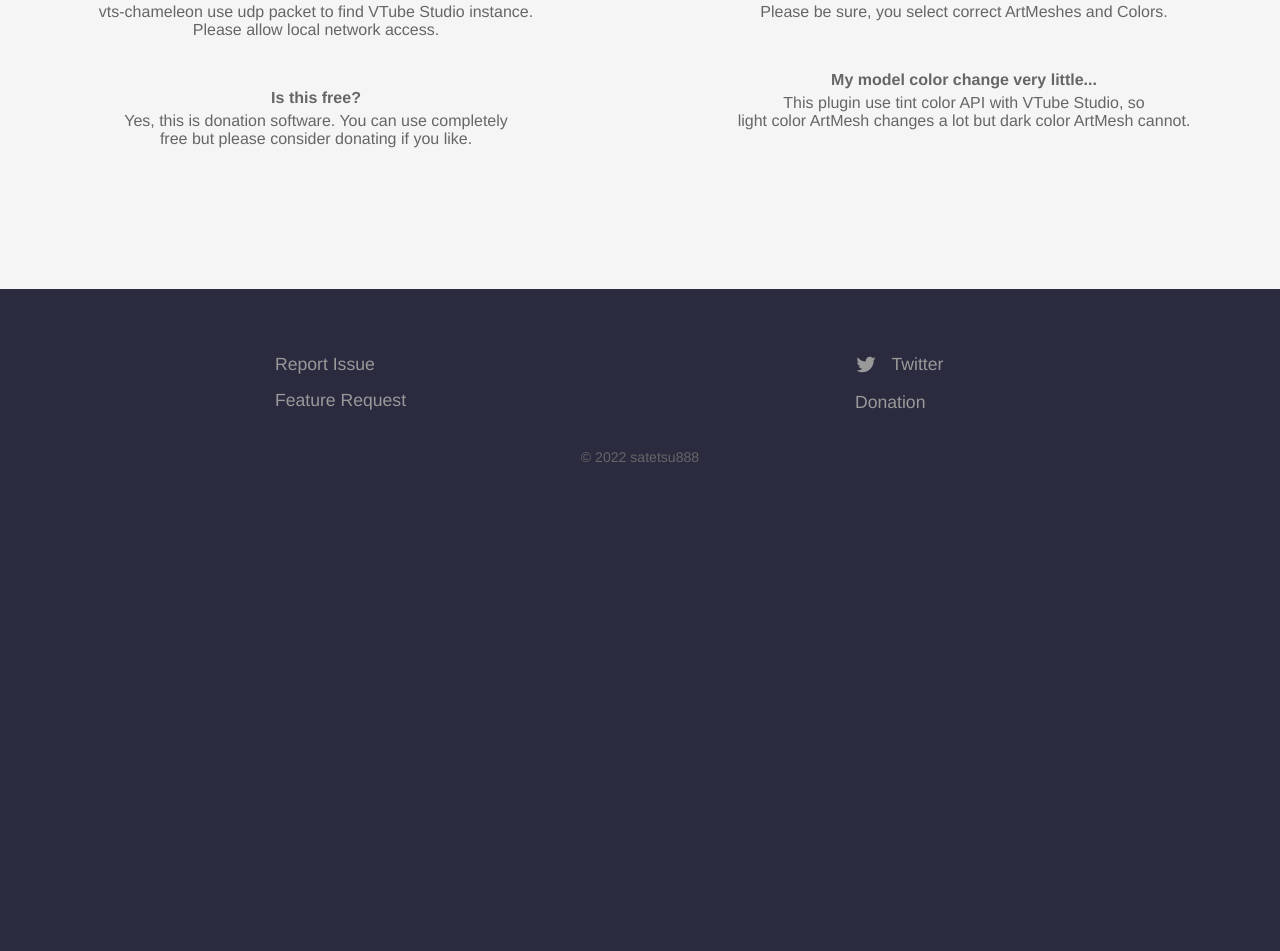
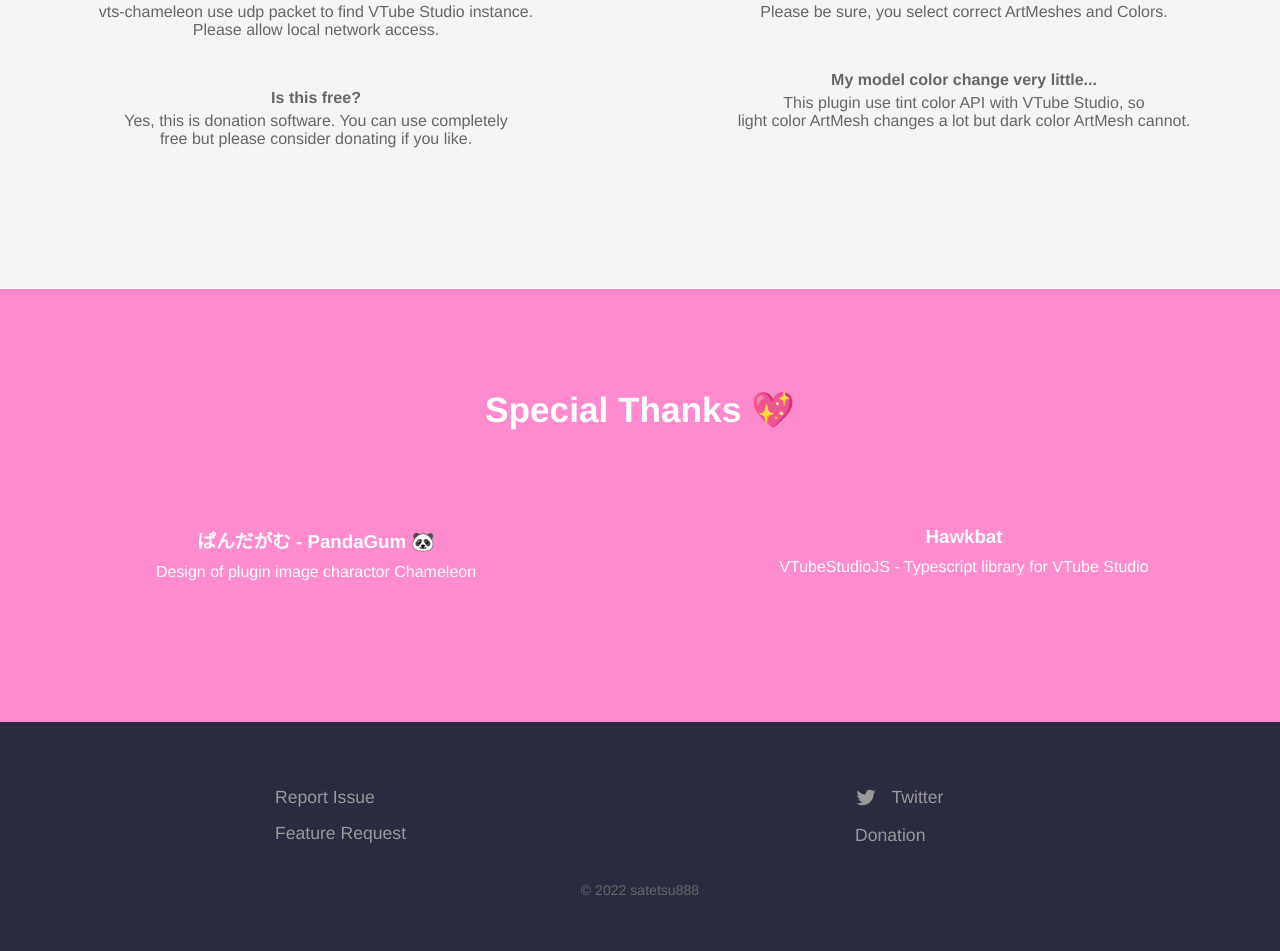
Before and after one commit to satetsu888/vts-chameleon, a Jekyll site: the page built from index.html, in a window 1280 px wide. Shown: the part 3345-4296 px from the top of the page. Built offline with Jekyll 4.4.1, drawn with Linux system fonts in a browser that asks for light colours; before the commit the page ends 3863 px from its top, so only the background shows below that.

Commit message:
Add special thanks section

```diff
--- a/_sass/blog.scss
+++ b/_sass/blog.scss
@@ -1,4 +1,4 @@
-.blog-posts {
+.blog-posts, .thanks {
 	list-style: none;
 	padding: 0;
 
@@ -27,7 +27,7 @@
 	h3 {
 		margin: 0;
 		a {
-			color: #000;
+			color: #fff;
 			text-decoration: none;
 			font-weight: normal;
 			font-size: 1.3em;
--- a/_sass/elements.scss
+++ b/_sass/elements.scss
@@ -12,7 +12,7 @@ body {
 }
 
 a {
-	color: #00a4ca;
+	color: #fff;
 	text-decoration: none;
 }
 
--- a/_sass/pricing.scss
+++ b/_sass/pricing.scss
@@ -48,7 +48,7 @@
 	}
 }
 
-.faq {
+.faq, .specialthanks {
 	@media #{$desktop} {
 		@include columns(2);
 	}
--- a/index.html
+++ b/index.html
@@ -11,6 +11,15 @@ faq:
     answer: Please be sure, you select correct ArtMeshes and Colors.
   - question: My model color change very little...
     answer: This plugin use tint color API with VTube Studio, so <br> light color ArtMesh changes a lot but dark color ArtMesh cannot.
+thanks:
+  - name: ぱんだがむ - PandaGum 🐼
+    url: https://twitter.com/PandaGumV
+    body: Design of plugin image charactor Chameleon
+    bodyUrl: https://nizima.com/Item/DetailItem/36864
+  - name: Hawkbat
+    url: https://twitter.com/HawkbarGaming
+    body: VTubeStudioJS - Typescript library for VTube Studio
+    bodyUrl: https://github.com/Hawkbat/VTubeStudioJS
 ---
 <section class="hero">
 	<div class="text-container">
@@ -81,4 +90,18 @@ faq:
         </dl>
         {% endif %}
     </section>
+
+    <section class="bottom-cta" id="specialthanks">
+        <h2 class="editable"><strong>Special Thanks 💖</strong></h2>
+        <dl class="specialthanks">
+            {% for thank in page.thanks %}
+            <div class="thanks">
+                <dt><h3><a href="{{ thank.url }}" target="_blank">{{ thank.name }}</a></h3></dt>
+                <dd>
+                    <a href="{{ thank.bodyUrl }}" target="_blank">{{ thank.body }}</a>
+                </dd>
+            </div>
+            {% endfor %}
+        </dl>
+    </section>
 </div>
```
